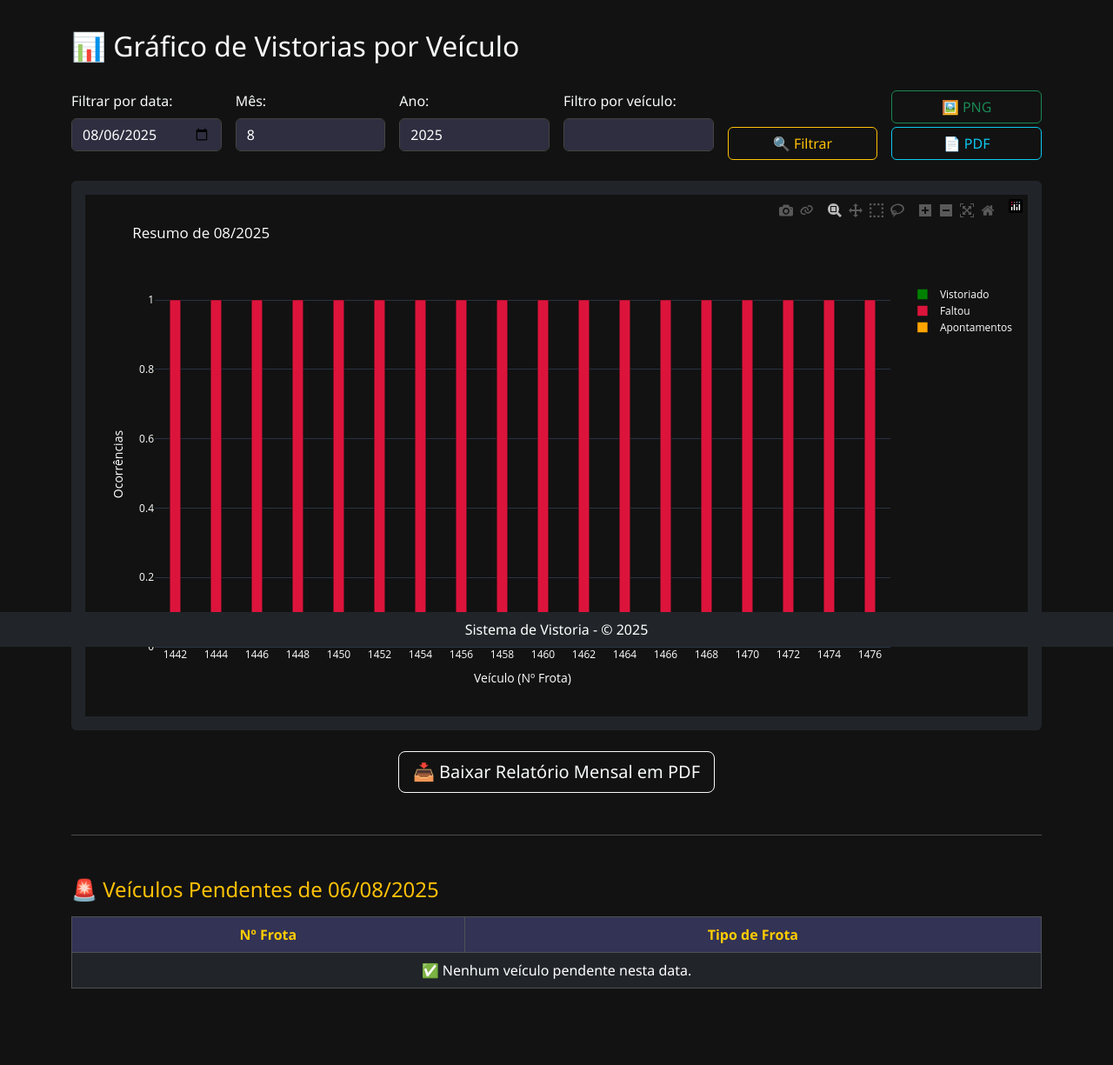
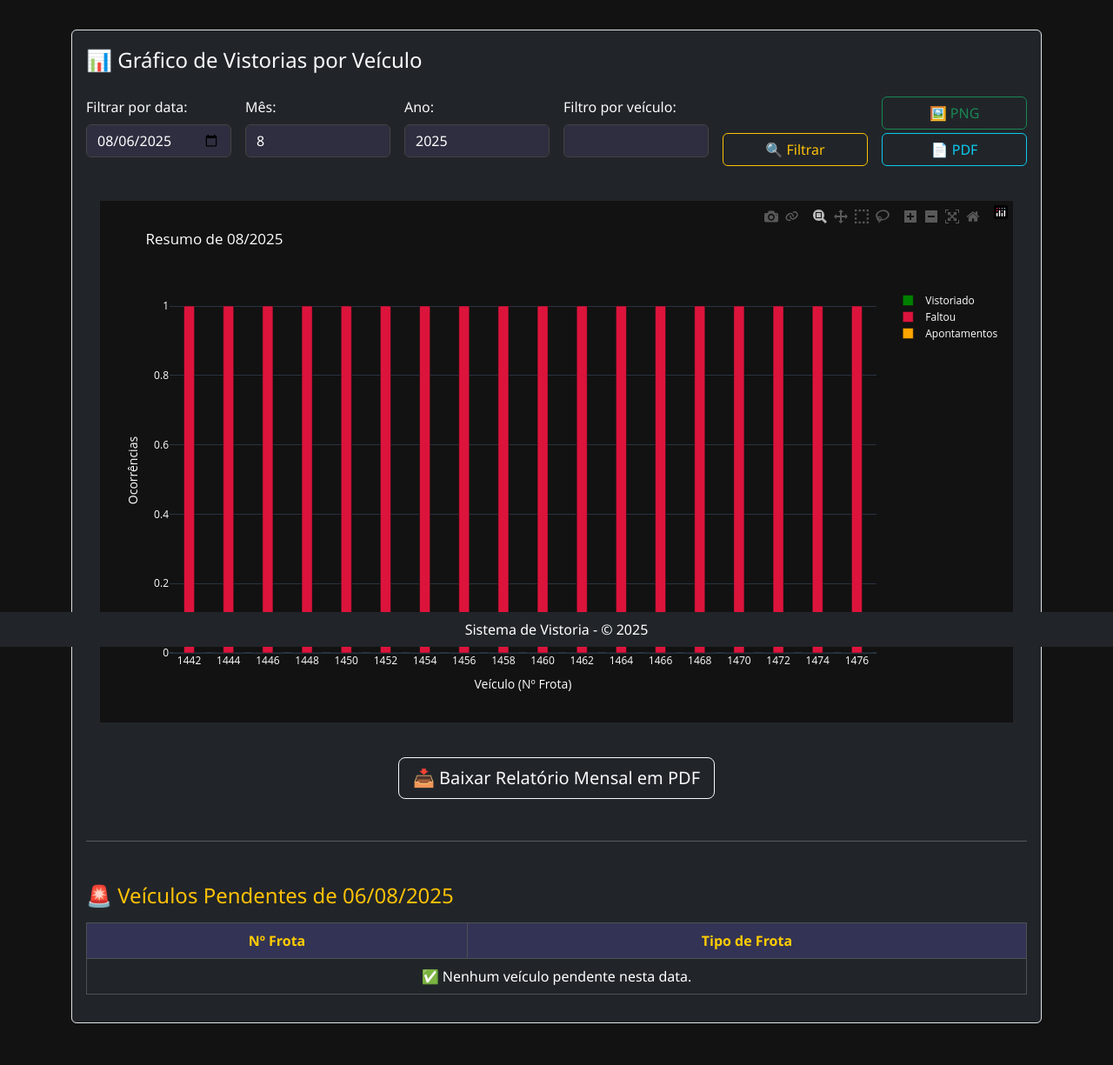
Before and after one commit to brenobucciarati/valeteiro-app, a Flask app: page /dashboard in a window 1280 px wide. Shown: the part 56-1281 px from the top of the page at 87% size. Before the commit the page ends 1193 px from the top, so only its background shows below. Run offline with Flask 3, Linux system fonts and the light colour scheme; data comes from the database, SQL or seed files in the repository.

Commit message:
Update dashboard.html

```diff
--- a/templates/dashboard.html
+++ b/templates/dashboard.html
@@ -3,7 +3,9 @@
 {% block title %}Dashboard de Vistorias{% endblock %}
 
 {% block content %}
-<h2 class="mt-4 text-light">📊 Gráfico de Vistorias por Veículo</h2>
+<fieldset class="border p-3 rounded bg-dark">
+    <legend class="text-light fs-4">📊 Gráfico de Vistorias por Veículo</legend>
+
 
 <form method="get" class="row g-3 mt-3">
     <div class="col-md-2">
@@ -26,8 +28,8 @@
         <button type="submit" class="btn btn-outline-warning w-100">🔍 Filtrar</button>
     </div>
     <div class="col-md-2 align-self-end text-end">
-        <a href="{{ url_for('exportar_dashboard_png', mes=mes, ano=ano, frota=frota) }}" class="btn btn-outline-success w-100 mb-1">🖼️ PNG</a>
-        <a href="{{ url_for('exportar_dashboard_pdf', mes=mes, ano=ano, frota=frota) }}" class="btn btn-outline-info w-100">📄 PDF</a>
+       <a href="{{ url_for('exportar_dashboard_png') }}" class="btn btn-outline-success w-100 mb-1">🖼️ PNG</a>
+        <a href="{{ url_for('exportar_dashboard_pdf') }}" class="btn btn-outline-info w-100">📄 PDF</a>
     </div>
 </form>
 
```
